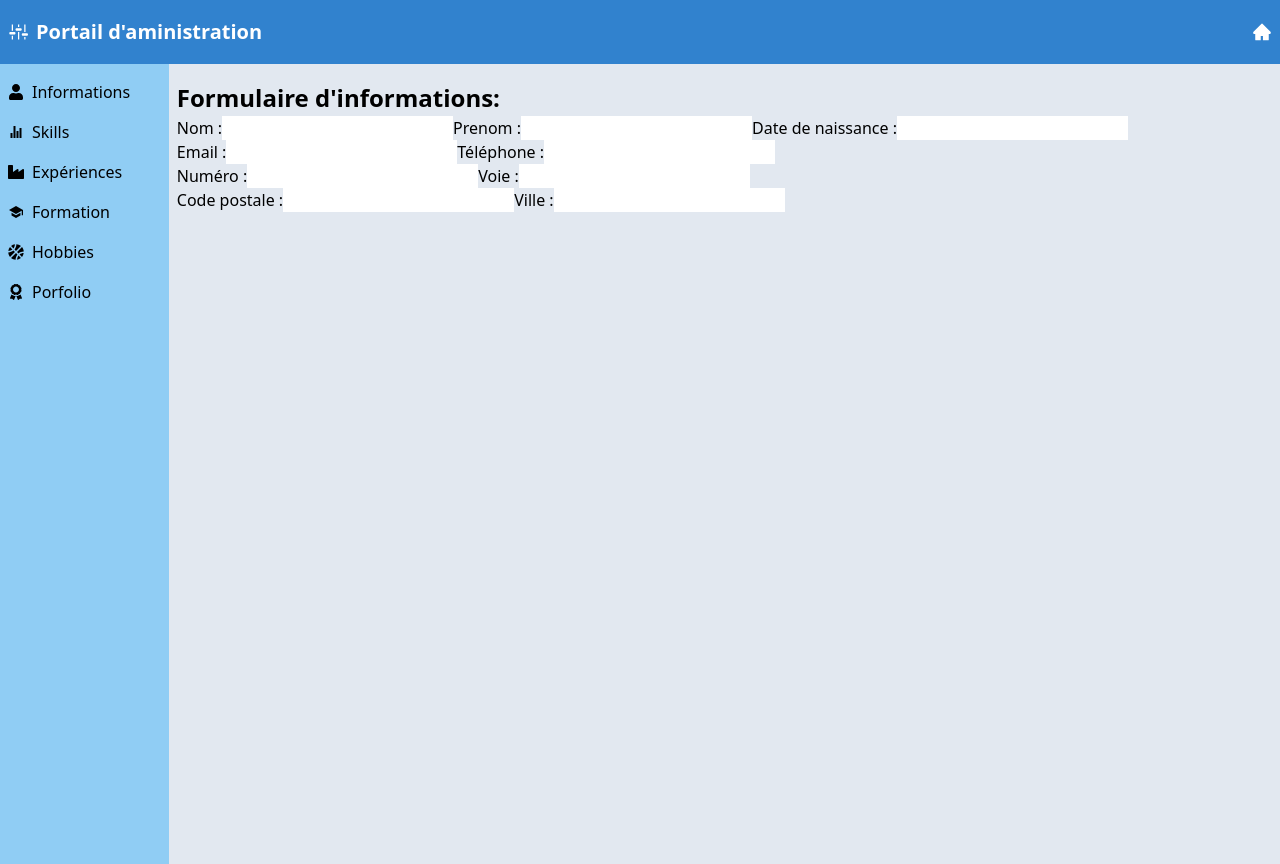
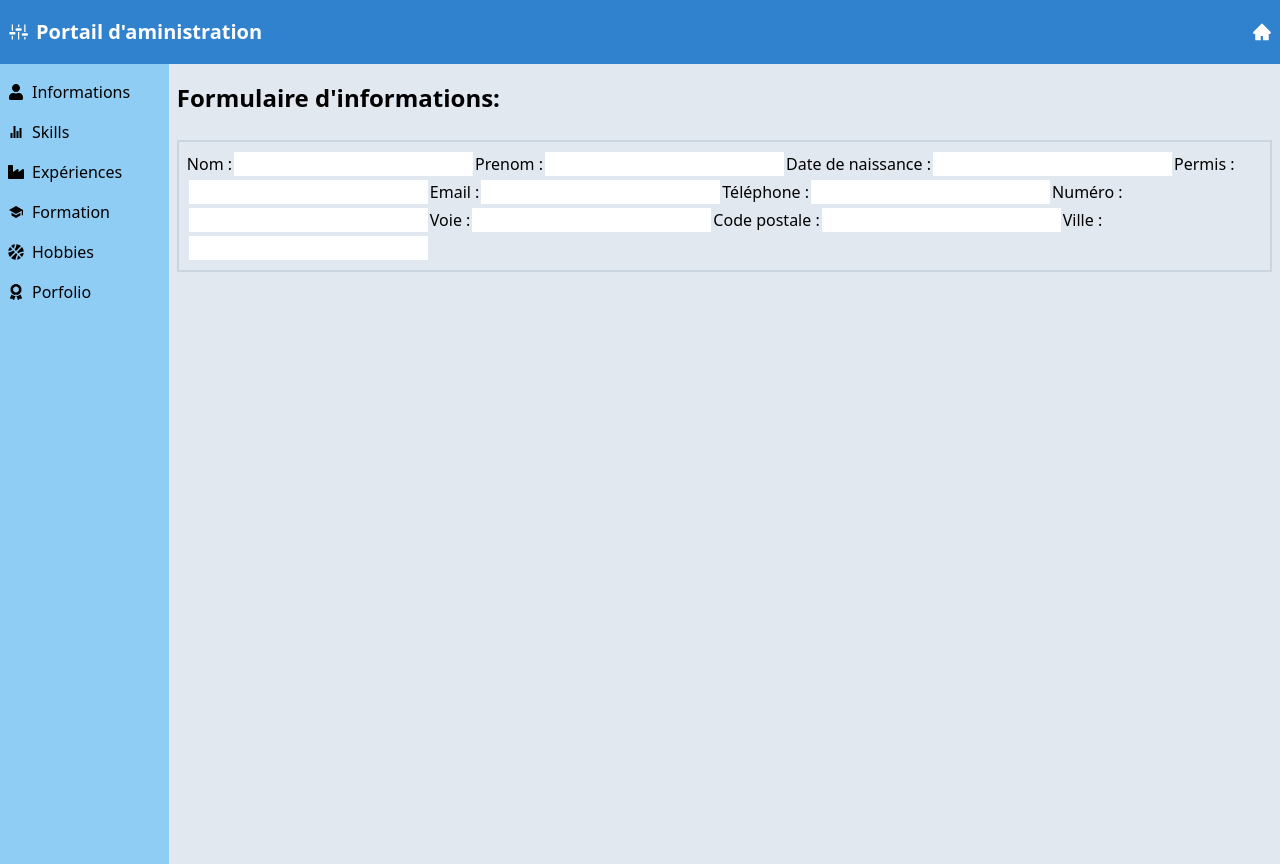
Before and after one commit to beenair/moncv, a React (Create React App) app: page /admin/infos in a window 1280 px wide. Built offline with nearby package versions, Linux system fonts and the light colour scheme.

Commit message:
modif infos generales

```diff
--- a/src/App.js
+++ b/src/App.js
@@ -1,7 +1,7 @@
 import './tailwind.output.css'
 import Landing from './Components/landing';
 import Admin from './Components/admin';
-import {BrowserRouter as Router, Switch, Route} from "react-router-dom";
+import {BrowserRouter as Router, Switch, Route} from 'react-router-dom';
 
 
 
--- a/src/Components/adminInfos.js
+++ b/src/Components/adminInfos.js
@@ -15,39 +15,50 @@ export default class AdminInfo extends Component {
         </div>
 
         {/* Formulaire */}
-        <div>
+        <div className="w-auto">
 
-          <form>
+          <form className="mt-6 p-2 border-2 border-gray-400">
 
-            <div>
+
                   <label>Nom :</label>
-              <input></input>
+                  <input className="px-1 border-2 focus:border-2 focus:border-blue-400 focus:outline-none"></input>
+
+
                   <label>Prenom :</label>
-              <input></input>
+                  <input className="px-1 border-2 focus:border-2 focus:border-blue-400 focus:outline-none"></input>
+
+
                   <label>Date de naissance :</label>
-              <input></input>
-            </div>
+                  <input className="px-1 border-2 focus:border-2 focus:border-blue-400 focus:outline-none"></input>
 
-            <div>
+
+                  <label>Permis :</label>
+                  <input className="px-1 border-2 focus:border-2 focus:border-blue-400 focus:outline-none"></input>
+
+
                   <label>Email :</label>
-              <input></input>
+                  <input className="px-1 border-2 focus:border-2 focus:border-blue-400 focus:outline-none"></input>
+
+
                   <label>Téléphone :</label>
-              <input></input>
-            </div>
+                  <input className="px-1 border-2 focus:border-2 focus:border-blue-400 focus:outline-none"></input>
 
-            <div>
+
                   <label>Numéro :</label>
-              <input></input>
+                  <input className="px-1 border-2 focus:border-2 focus:border-blue-400 focus:outline-none"></input>
+
+
                   <label>Voie :</label>
-              <input></input>
-            </div>
+                  <input className="px-1 border-2 focus:border-2 focus:border-blue-400 focus:outline-none"></input>
 
-            <div>
+
                   <label>Code postale :</label>
-              <input></input>
+                  <input className="px-1 border-2 focus:border-2 focus:border-blue-400 focus:outline-none"></input>
+
+
                   <label>Ville :</label>
-              <input></input>
-            </div>
+                  <input className="px-1 border-2 focus:border-2 focus:border-blue-400 focus:outline-none"></input>
+
 
           </form>
 
```
Lines whose indentation alone changed are shown as unchanged.
